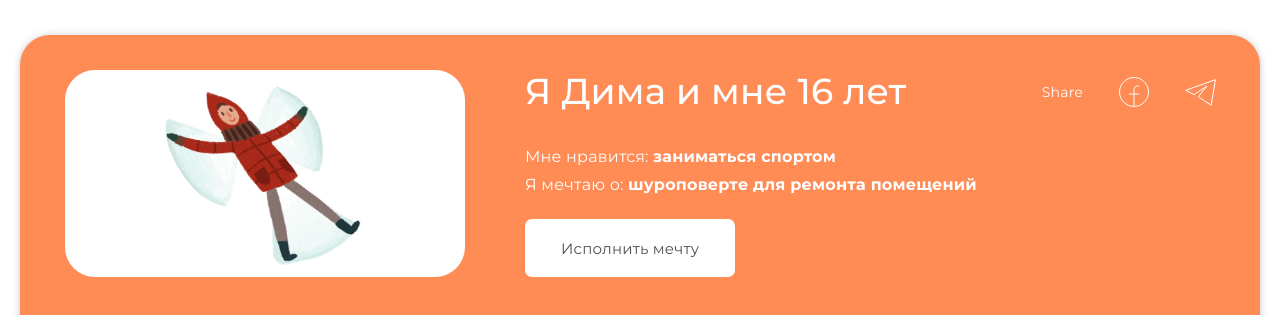
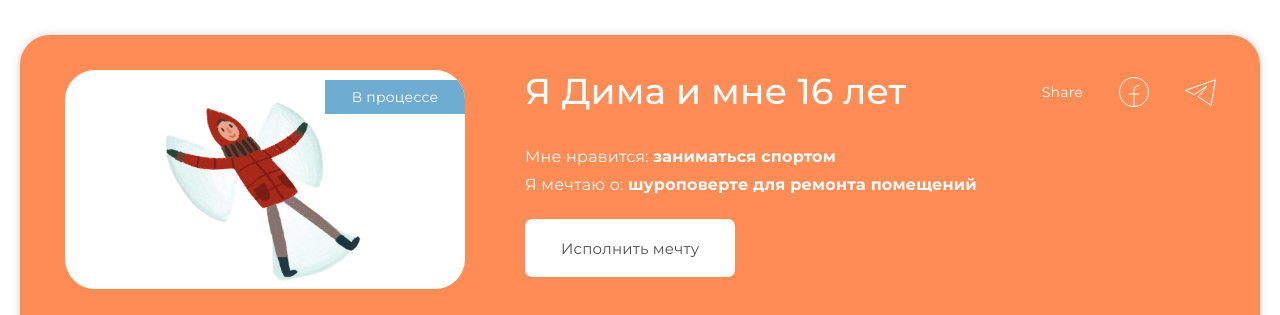
Before and after one commit to SobolRR/h2h_dreams_react, a React (Create React App) app: page /dreams/1 in a window 1280 px wide. Shown: the part 187-502 px from the top of the page. Built offline with nearby package versions, Linux system fonts and the light colour scheme; a web font is replaced by a local one.

Commit message:
add styles for the label and disabled btn

```diff
--- a/src/components/Card.js
+++ b/src/components/Card.js
@@ -23,9 +23,11 @@ function Card(props) {
                     <Link to={`/dreams/${props.id}`} class={`card__link-details ${props.showLink}`}>Подробнее</Link>
 
                 </div>
-                <div class={`card__btn ${props.showBtn}`}>
-                    <a href={props.paymentLink} class="btn btn--white btn--full-width" target="_blank">Помочь</a>
-                </div>
+                { (props.status !== "completed") &&
+                    <div class={`card__btn ${props.showBtn}`}>
+                        <a href={props.paymentLink} class="btn btn--white btn--full-width" target="_blank">Помочь</a>
+                    </div>
+                }
             </div>
         </Link>
     );
--- a/src/components/CardHorizontal.js
+++ b/src/components/CardHorizontal.js
@@ -1,29 +1,33 @@
 import { FacebookShareButton, TelegramShareButton } from "react-share";
-import classnames from 'classnames'
+import classnames from "classnames";
 
 function CardHorizontal(props) {
-  const dreamProgress = calculateDreamProgress(props.presents,props.currentSum)
+  const dreamProgress = calculateDreamProgress(
+    props.presents,
+    props.currentSum
+  );
   return (
     <div href="#" class="card-horizontal">
       <div class="card-horizontal__row">
         <figure class="card-horizontal__image">
-          <img src={props.image}/>
+          <img src={props.image} />
+          <div class={`card__label ${props.status}`}>{props.label}</div>
         </figure>
         <div class="card-horizontal__body">
           <div class="card-horizontal__body-row">
-          <div class="share-list">
-                        <span class="share-list__item">Share</span>
-                        <FacebookShareButton
+            <div class="share-list">
+              <span class="share-list__item">Share</span>
+              <FacebookShareButton
                 url={window.location}
                 quote={"Я исполняю мечты детей! Присоединяйся!"}
-                className="share-list__item social-fb-button">
-              </FacebookShareButton>
+                className="share-list__item social-fb-button"
+              ></FacebookShareButton>
               <TelegramShareButton
                 url={window.location}
                 title={"Я исполняю мечты детей! Присоединяйся!"}
-                className="share-list__item social-telegram-button">
-              </TelegramShareButton>
-                    </div>
+                className="share-list__item social-telegram-button"
+              ></TelegramShareButton>
+            </div>
             <div class="card-horizontal__title">
               Я {props.name} и мне {props.age}
             </div>
@@ -37,7 +41,13 @@ function CardHorizontal(props) {
               Я мечтаю о: <b>{props.dream}</b>
             </span>{" "}
           </div>
-          <a href={props.paymentLink} className={classnames("btn btn--white",{"btn--disabled": props.status === "completed"})} target="_blank">
+          <a
+            href={props.paymentLink}
+            className={classnames("btn btn--white", {
+              "btn--disabled": props.status === "completed",
+            })}
+            target="_blank"
+          >
             Исполнить мечту
           </a>
         </div>
@@ -45,24 +55,21 @@ function CardHorizontal(props) {
       <div class="card-horizontal__progress progress-bar">
         <div
           class="progress-bar__completed-line"
-          style={{ width:  + dreamProgress + "%" }}
+          style={{ width: +dreamProgress + "%" }}
         ></div>
-        <span class="progress-bar__label">
-          Выполнена на {dreamProgress}%
-        </span>
+        <span class="progress-bar__label">Выполнена на {dreamProgress}%</span>
       </div>
     </div>
   );
 }
 
-const calculateDreamProgress = (presents,currentSum) => {
+const calculateDreamProgress = (presents, currentSum) => {
   const regex = /([0-9]{1,5})/g;
-  const totalPrice = presents.reduce((acc, present)=> {
-    return acc + parseInt(present.price.match(regex)[1])
-  },0)
-  const dreamProgress = currentSum * 100 / totalPrice
-  return dreamProgress.toFixed(0)
-}
-
+  const totalPrice = presents.reduce((acc, present) => {
+    return acc + parseInt(present.price.match(regex)[1]);
+  }, 0);
+  const dreamProgress = (currentSum * 100) / totalPrice;
+  return dreamProgress.toFixed(0);
+};
 
 export default CardHorizontal;
--- a/src/scss/components/buttons.scss
+++ b/src/scss/components/buttons.scss
@@ -43,15 +43,7 @@ button {
 		transition: all 0.3s;
 	}
 
-	&--disabled,
-	&[disabled],
-	&--disabled:hover,
-	&[disabled]:hover {
-		background-color: transparent;
-		background-image: $gray-c4;
-		cursor: not-allowed;
-		pointer-events: none;
-	}
+
 
 	&--reverse {
 		background-color: transparent;
@@ -99,4 +91,15 @@ button {
         height: 48px;
         padding: 0 20px;
     }
+
+    &--disabled,
+	&[disabled],
+	&--disabled:hover,
+	&[disabled]:hover {
+        background: $gray-c4;
+        color: #898989;
+		cursor: not-allowed;
+		pointer-events: none;
+	}
+
 }
--- a/src/scss/components/card-horizontal.scss
+++ b/src/scss/components/card-horizontal.scss
@@ -29,13 +29,16 @@
     }
 
     &__image {
+        position: relative;
         display: flex;
         align-items: center;
         justify-content: center;
         width: 100%;
         max-width: 100%;
         margin: 0;
+        padding-top: 20px;
         border-radius: 30px 30px 0 0;
+        overflow: hidden;
         text-align: center;
         background: $white;
 
@@ -55,6 +58,13 @@
         @media (min-width: $desktop) {
             width: 400px;
             min-width: 250px;
+        }
+
+        .card__label {
+            top: 10px;
+            width: 140px;
+            font-size: 14px;
+            padding: 3px;
         }
 
     }
```
Also changed, not shown: 2 other files (tests, documents, lock files or other folders).
